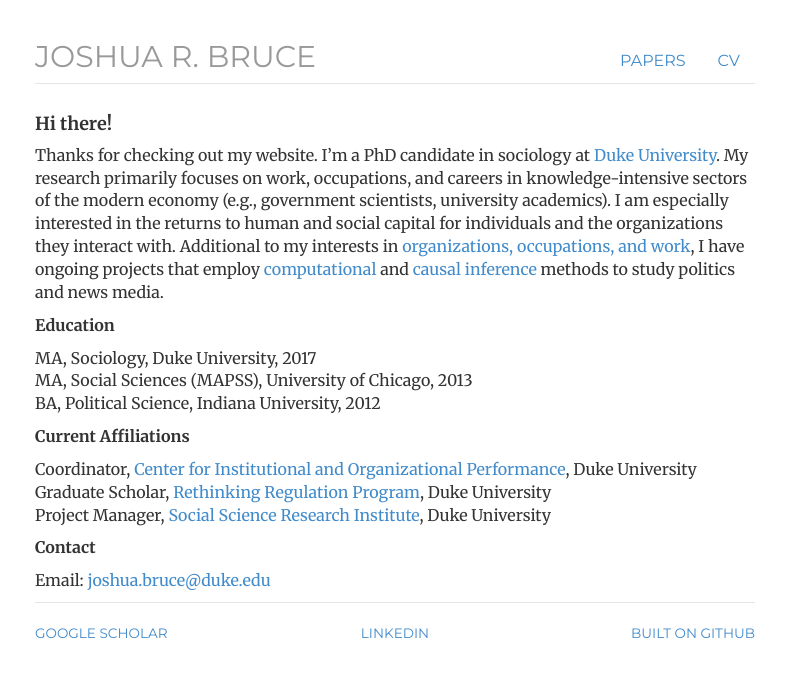
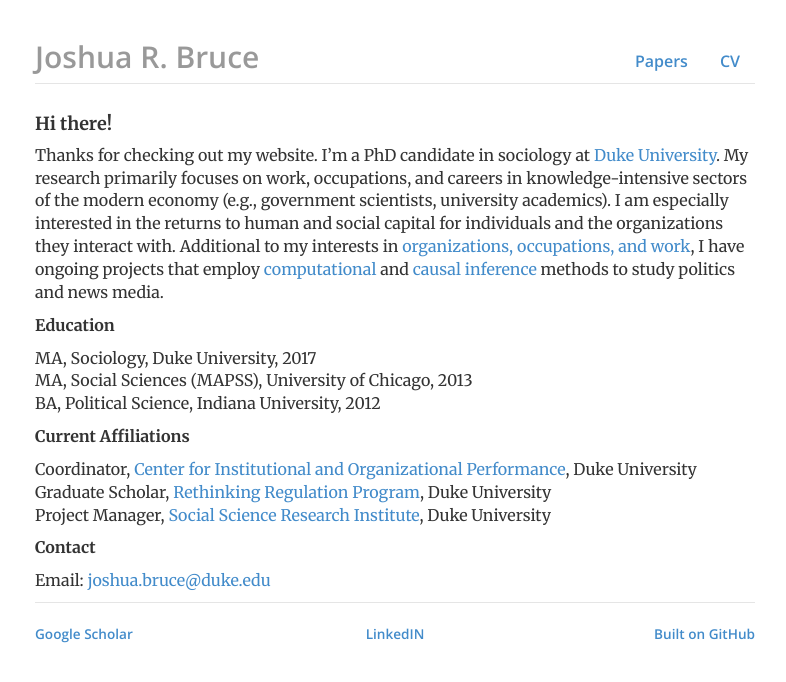
Before and after one commit to joshuarbruce/joshuarbruce.github.io, a Jekyll site: the page built from index.html, in a window 1280 px wide. Shown: the top 682 px of the page, without its empty margins (245-1031 px from the left). Built offline with Jekyll 4.4.1, drawn with Linux system fonts in a browser that asks for light colours; nearby versions of some CDN libraries.

Commit message:
Update style.css

```diff
--- a/css/style.css
+++ b/css/style.css
@@ -1,14 +1,14 @@
-@import url(//fonts.googleapis.com/css?family=Merriweather:300,300italic,400,400italic,700,700italic);
-@import url(//fonts.googleapis.com/css?family=Montserrat);
+@import url(https://fonts.googleapis.com/css?family=Merriweather:300,300italic,400,400italic,700,700italic);
+@import url(https://fonts.googleapis.com/css?family=Open+Sans:600);
 
 body { padding-top: 20px; padding-bottom: 40px; font-family: 'Merriweather', Georgia, Times; font-size: 16px; }
 
-h1, h2, h3, h4, h5, h6, .h1, .h2, .h3, .h4, .h5, .h6 { font-family: 'Merriweather', Georgia, Times; font-weight: 700;}
+h1, h2, h3, h4, h5, h6, .h1, .h2, .h3, .h4, .h5, .h6 { font-family: 'Merriweather', Georgia, Times; font-weight: 700; }
 
 blockquote p { font-size: 16px; line-height: 1.6em;}
 
 /* Masthead */
-.header, .footer, .header h2, .header h3 { font-family: 'Montserrat', Helvetica, sans-serif; text-transform: uppercase; font-weight: normal; }
+.header, .footer, .header h2, .header h3 { font-family: 'Open Sans', sans-serif; }
 
 /* Navigation */
 h3.text-muted a {text-decoration: none; color: #999999; }
```
